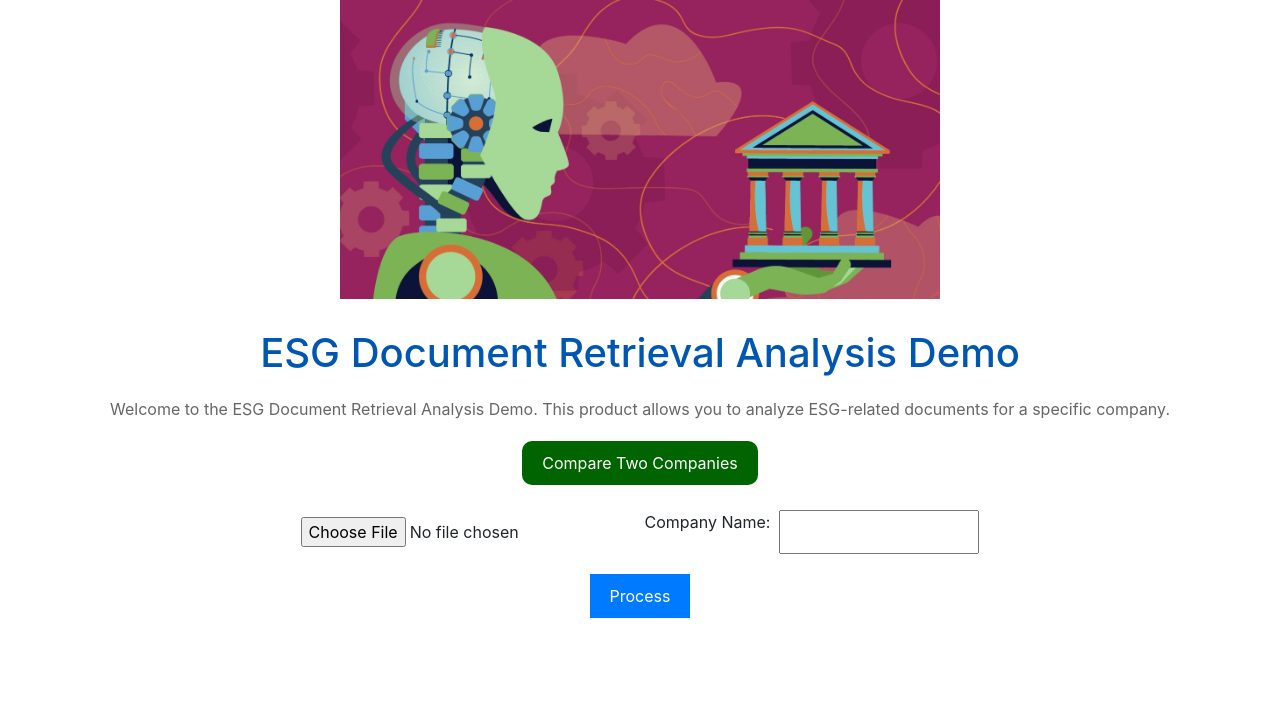
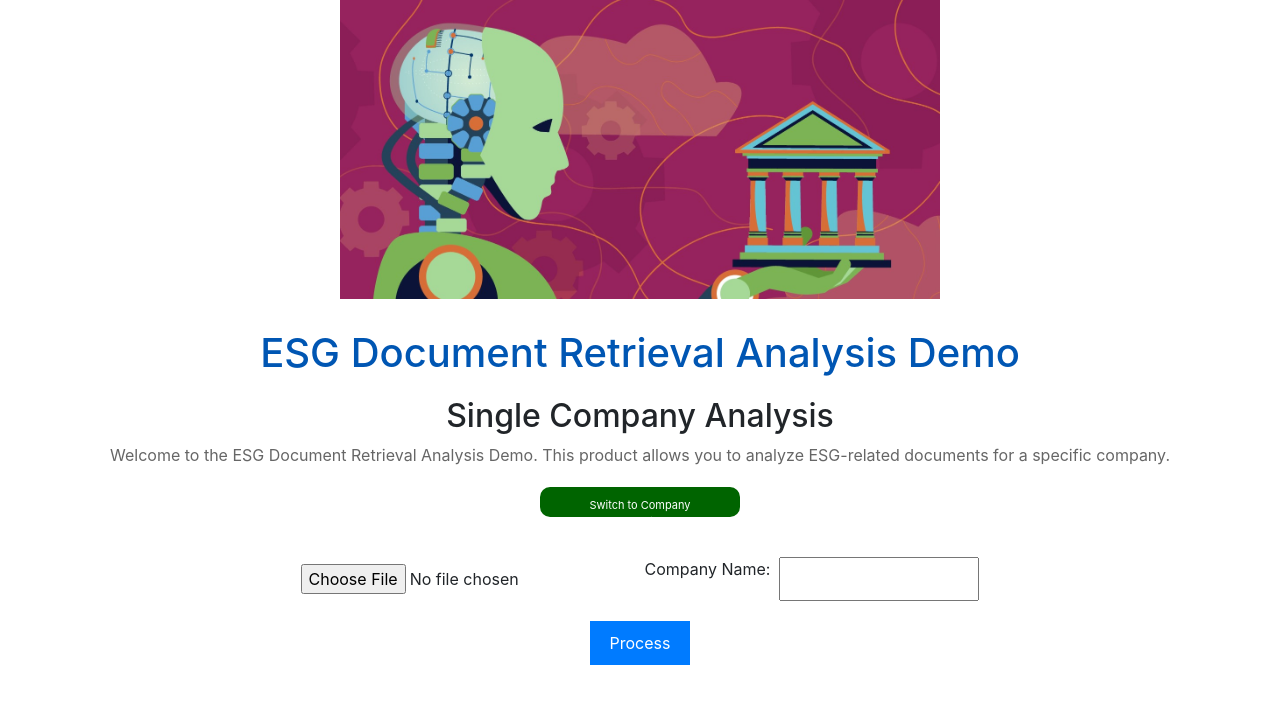
Before and after one commit to zinobili/document_retrieval_analysis, a Flask app: page / in a window 1280 px wide. Shown: the part 51-755 px from the top of the page. Run offline with Flask 3, Linux system fonts and the light colour scheme; some libraries are stand-ins or nearby versions.

Commit message:
add subtitle for both features

```diff
--- a/static/css/style.css
+++ b/static/css/style.css
@@ -91,10 +91,12 @@ button:hover {
 }
 
 #compare-btn {
-    border-radius: 10px; /* Adjust the value to control the roundness */
-    /* padding-bottom: 20px; */
-    background-color: #006400; /* Use your preferred shade of green here */
-}
+    border-radius: 10px;
+    background-color: #006400;
+    width: 200px; /* Adjust the width as needed */
+    height: 30px; /* Adjust the height as needed */
+    font-size: 11px; /* Adjust the font size as needed */
+  }
 
 table {
     border-collapse: collapse;
--- a/templates/landing.html
+++ b/templates/landing.html
@@ -19,6 +19,11 @@
             <img src="../static/image/cover3.jpg" alt="Your Photo" width="600" height="300">
         </div>
         <h1>ESG Document Retrieval Analysis Demo</h1>
+        {% if compare %}
+        <h2>Multi-company ESG Comparison</h2>
+        {% else %}
+        <h2>Single Company Analysis</h2>
+        {% endif %}
         <p>Welcome to the ESG Document Retrieval Analysis Demo. This product allows you to analyze ESG-related documents for a specific company.</p>
 
         {% if compare %}
@@ -70,7 +75,7 @@
 
         <div class="container">
             <a href="/comparison">
-                <button id="compare-btn">Compare Two Companies</button>
+                <button id="compare-btn">Switch to Company Comparison</button>
             </a>
         </div>
 
```
